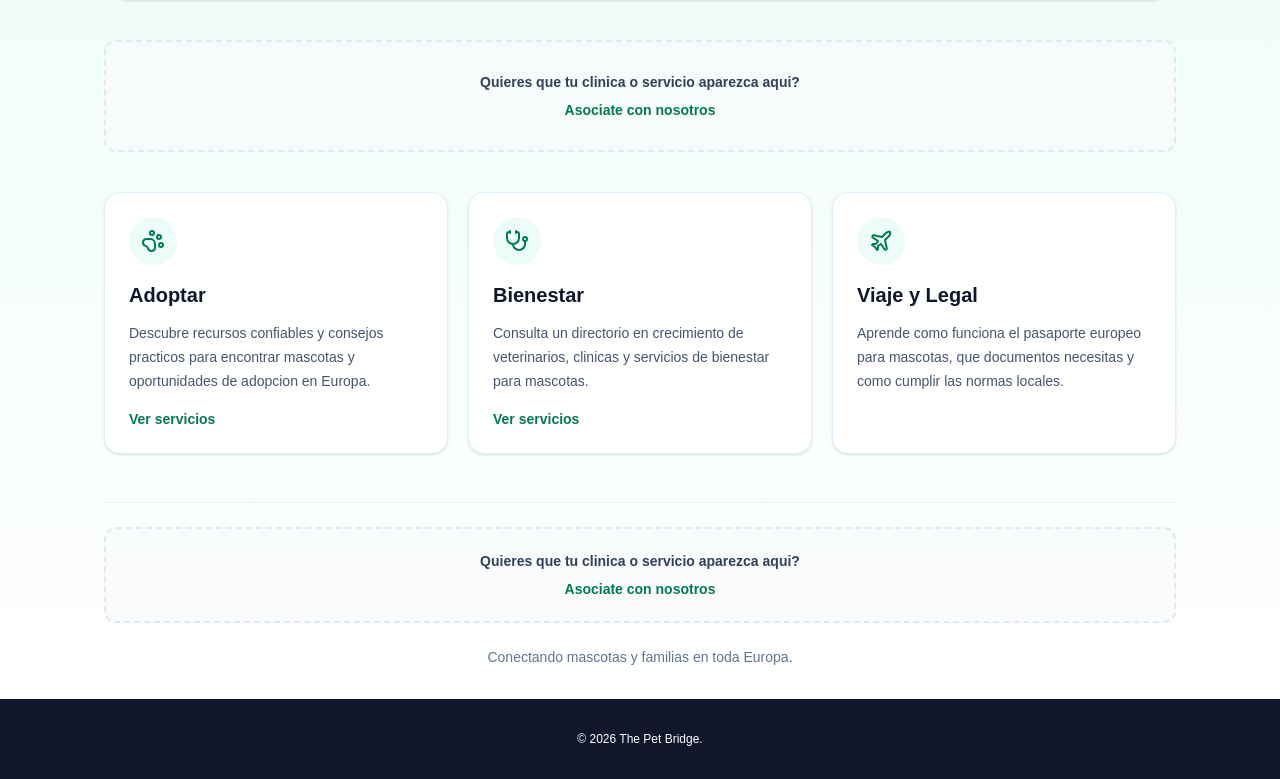
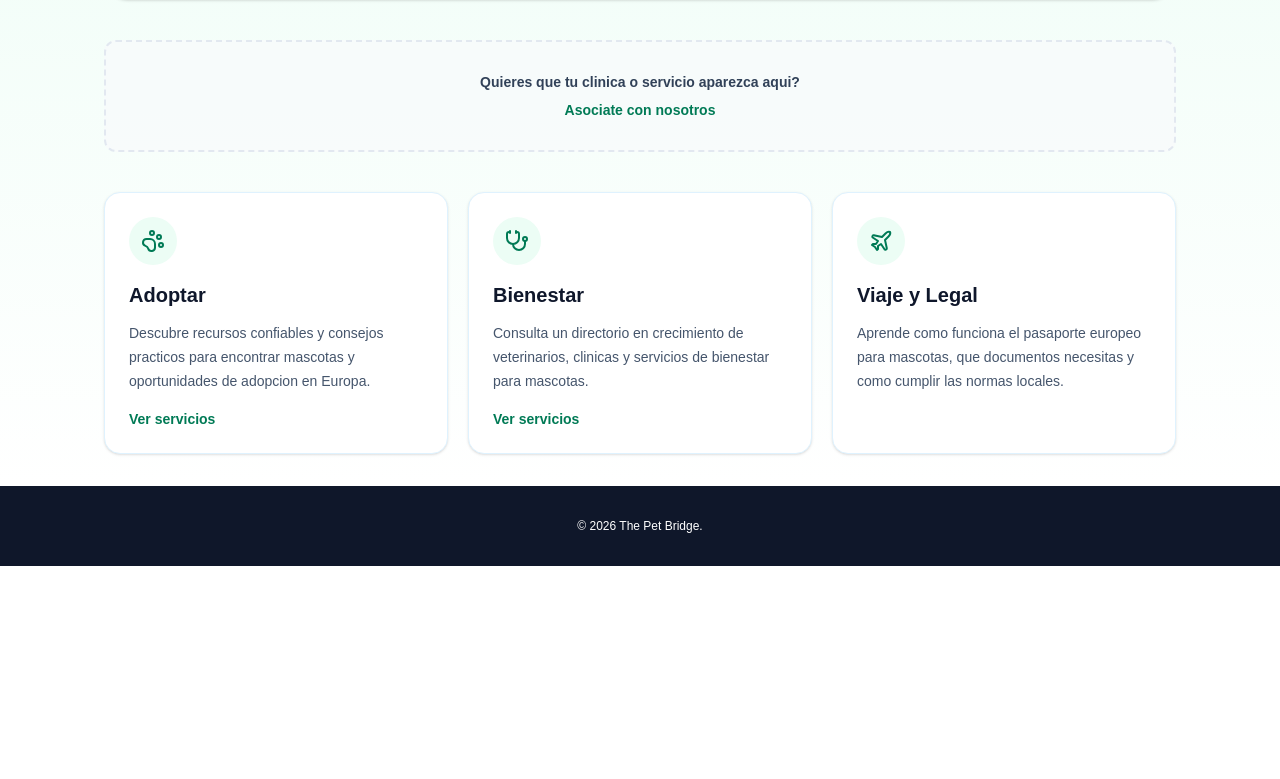
Before and after one commit to eduardochapellin1-debug/thepetbridge, a Next.js app: page / in a window 1280 px wide. Shown: the part 1122-1901 px from the top of the page. After the commit the page ends 1688 px from the top, so only its background shows below. Built offline with nearby package versions, Linux system fonts and the light colour scheme.

Commit message:
eliminado footer manual para activar footer legal

```diff
--- a/app/page.tsx
+++ b/app/page.tsx
@@ -255,21 +255,6 @@ export default function Home() {
           </section>
 
         </main>
-
-        <footer className="mt-12 space-y-6 border-t border-sky-100 pt-6 text-center text-sm text-slate-500">
-          <div className="flex min-h-24 flex-col items-center justify-center rounded-xl border-2 border-dashed border-slate-200 bg-slate-50/80 px-4 py-5 text-center">
-            <p className="text-sm font-semibold text-slate-700">
-              {messages.home.partner.question}
-            </p>
-            <a
-              href="mailto:tuemail@ejemplo.com?subject=Inter%C3%A9s%20en%20Partnership%20-%20The%20Pet%20Bridge"
-              className="mt-2 text-sm font-semibold text-emerald-700 transition hover:text-emerald-600"
-            >
-              {messages.home.partner.cta}
-            </a>
-          </div>
-          <p>{messages.home.inlineFooter}</p>
-        </footer>
       </div>
     </div>
   );
```
